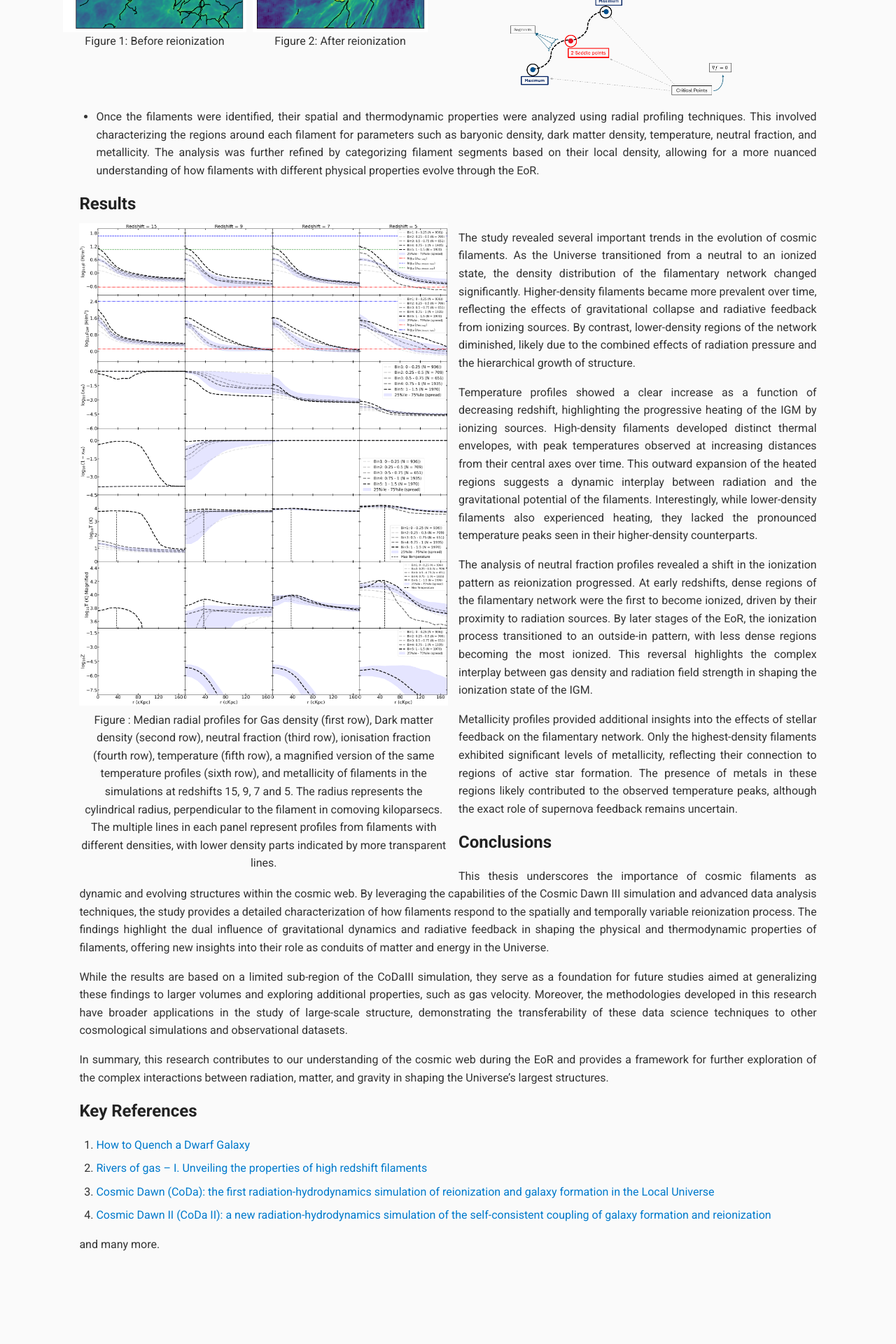
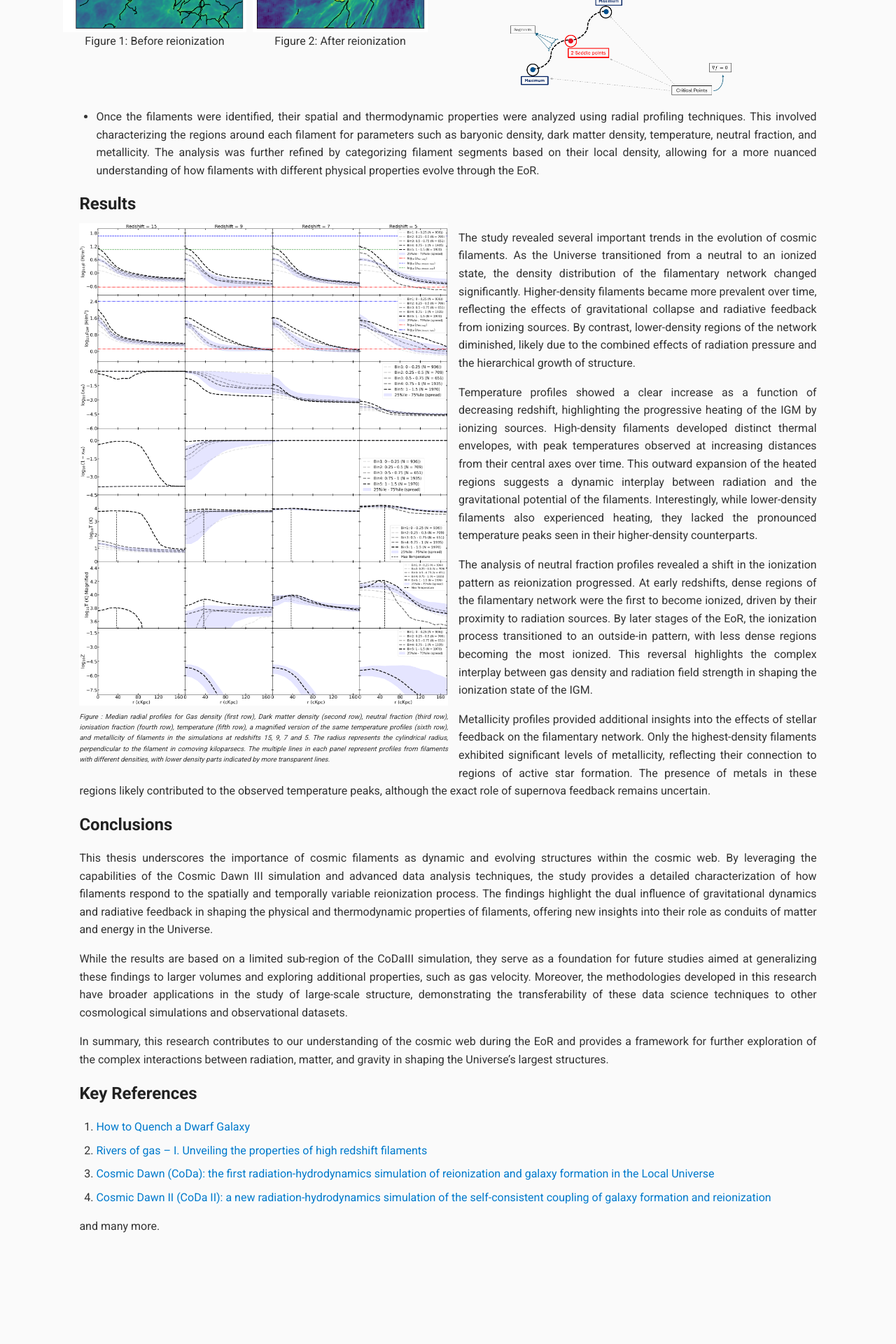
Before and after one commit to vishrut-b/Master-Thesis, a Jekyll site: the page built from index.md, in a window 1280 px wide. Shown: the part 1525-3445 px from the top of the page at 70% size. Built offline with Jekyll 4.4.1, drawn with Linux system fonts in a browser that asks for light colours; our own code applies the rules of GitHub Pages for plain Markdown files; after the commit the page ends 3419 px from its top, so only the background shows below that.

Commit message:
Update index.md

```diff
--- a/index.md
+++ b/index.md
@@ -81,11 +81,13 @@ properties over time.
 
 <figure style="width: 50%; float: left; margin: 0 15px 15px 0;">
   <img src="assets/css/profiles.png" alt="Elbow Method Graph" style="width: 100%;">
-  <figcaption style="text-align: center;">Figure : Median radial profiles for Gas density (first row), Dark matter density (second row), neutral fraction (third row),
+  <figcaption style="text-align: justify; font-size: 0.6em; font-style: italic;">
+    Figure : Median radial profiles for Gas density (first row), Dark matter density (second row), neutral fraction (third row),
 ionisation fraction (fourth row), temperature (fifth row), a magnified version of the same temperature profiles
 (sixth row), and metallicity of filaments in the simulations at redshifts 15, 9, 7 and 5. The radius represents the
 cylindrical radius, perpendicular to the filament in comoving kiloparsecs. The multiple lines in each panel represent profiles from filaments with
-different densities, with lower density parts indicated by more transparent lines. </figcaption>
+different densities, with lower density parts indicated by more transparent lines.
+  </figcaption>
 </figure>
 
 The study revealed several important trends in the evolution of cosmic filaments. As the Universe transitioned from a neutral to an ionized state, the density distribution of the filamentary network changed significantly. Higher-density filaments became more prevalent over time, reflecting the effects of gravitational collapse and radiative feedback from ionizing sources. By contrast, lower-density regions of the network diminished, likely due to the combined effects of radiation pressure and the hierarchical growth of structure.
```
